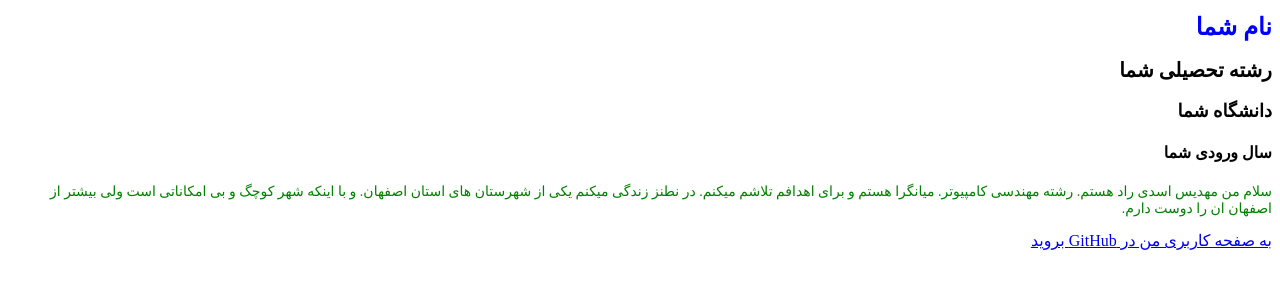
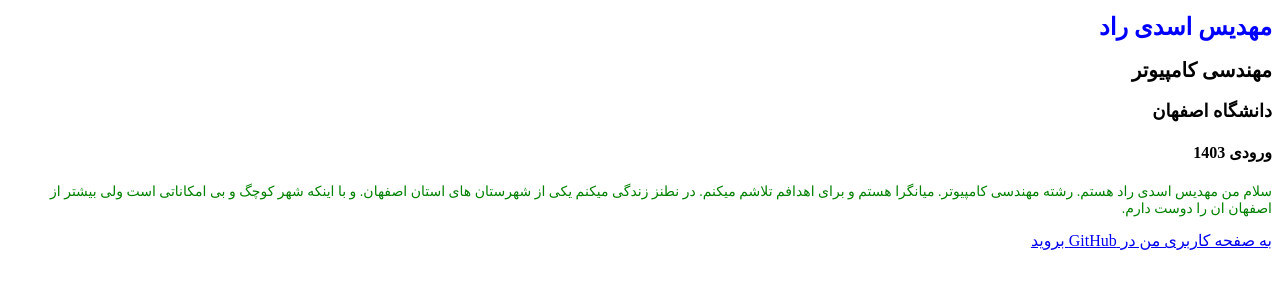
Before and after one commit to MahdisAsadirad/maharat1, a plain HTML site: page index.html in a window 1280 px wide. Shown: the part 30-318 px from the top of the page. Drawn offline with Linux system fonts and the light colour scheme.

Commit message:
Update index.html
i am mahdis

```diff
--- a/index.html
+++ b/index.html
@@ -30,10 +30,10 @@
 </head>
 <body>
     <img src="photo_2024-10-14_17-00-29" alt="عکس پرسنل" width="150" height="150">
-    <h1 class="name">نام شما</h1>
-    <h2 class="major">رشته تحصیلی شما</h2>
-    <h3 class="university">دانشگاه شما</h3>
-    <h4 class="year">سال ورودی شما</h4>
+    <h1 class="name">مهدیس اسدی راد</h1>
+    <h2 class="major">مهندسی کامپیوتر</h2>
+    <h3 class="university">دانشگاه اصفهان</h3>
+    <h4 class="year">ورودی 1403</h4>
 
     <p class="description">
         سلام من مهدیس اسدی راد هستم. رشته مهندسی کامپیوتر. میانگرا هستم و برای اهدافم تلاشم میکنم. در نطنز زندگی میکنم یکی از شهرستان های استان اصفهان. و با اینکه شهر کوچگ و بی امکاناتی است ولی بیشتر از اصفهان ان را دوست دارم.
```
